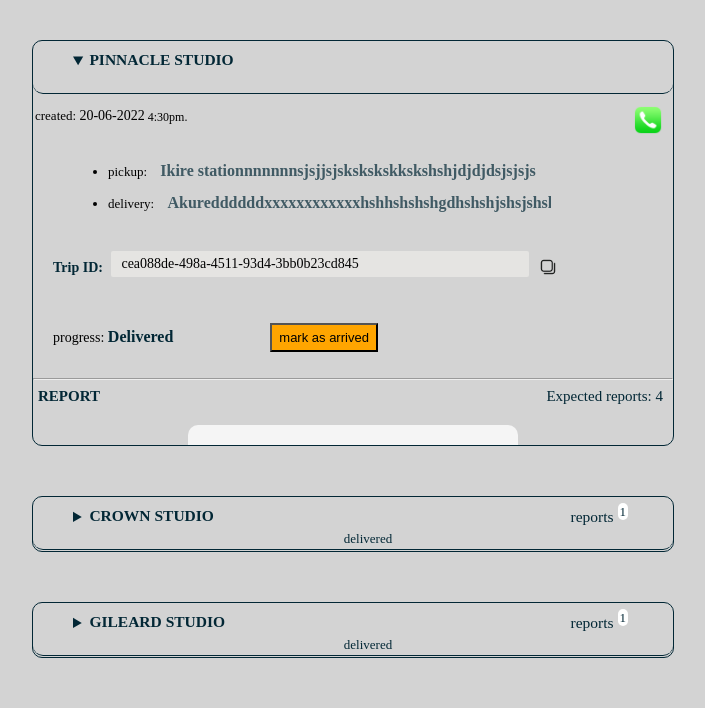
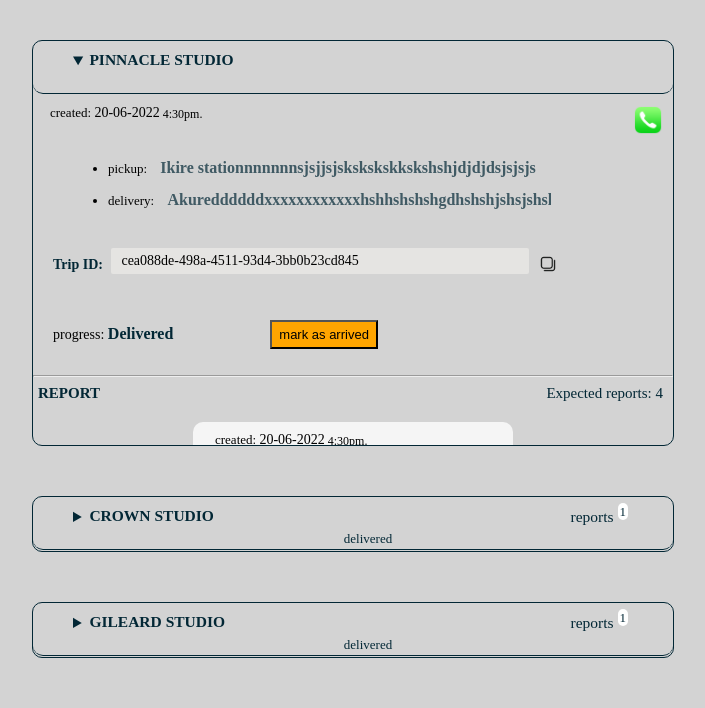
Before and after one commit to SneezyG/transport, a Django app: template transit/app/templates/app/panel.html in a window 1280 px wide, after a click that opens the changed part. Shown: the part 135-843 px from the top of the page, without its empty margins (287-992 px from the left). Run offline with Django 4.2, Linux system fonts and the light colour scheme; the template is opened without the code that fills it, so the values that code supplies are empty.

Commit message:
painting

```diff
--- a/transit/app/templates/app/panel.css
+++ b/transit/app/templates/app/panel.css
@@ -191,10 +191,14 @@
         pointer-events: none;
       }
 
+     #date {
+       margin: 10px 0 0 15px;
+     }
+
      .created{
        font-size: 13px;
        padding-left: 2px;
-       margin-bottom: 0;
+       margin: 0;
      }
 
      .created > span {
@@ -329,9 +333,8 @@
        margin: auto;
        background-color: #F5F5F5;
        border-radius: 10px;
-       padding: 7px 10px 10px 10px;
-       padding-left: 20px;
-       margin-bottom: 30px;
+       padding: 10px 0 5px 20px;
+       margin-bottom: 15px;
        position: relative;
      }
 
@@ -377,12 +380,12 @@
      }
 
      #report button {
-       background-color: rgb(2, 39, 53);
+       background-color: rgb(65, 109, 124);
        color: white;
        font-size: 12px;
        position: absolute;
        right: 10%;
-       top: 40px;
+       top: 33px;
        border-radius: 5px;
      }
 
@@ -458,15 +461,22 @@
      background-color: rgb(2, 39, 53);
    }
 
+   .contact p {
+     margin: 0;
+     padding: 0;
+   }
+
    .contact ul {
      list-style: none;
      padding: 0;
+     margin: 7px 0 0 0;
    }
 
    .contact div {
     max-height: 230px;
     overflow-y: scroll;
     overflow-x: hidden;
+    padding-top: 7px;
    }
 
    .contact span {
--- a/transit/app/templates/app/panel.html
+++ b/transit/app/templates/app/panel.html
@@ -120,7 +120,7 @@
       <h4 class="contactFoot">X</h4>
       </div>
 
-    <p class="created">created: <span>20-06-2022<sub>4:30pm.</sub></span></p>
+    <p class="created" id="date">created: <span>20-06-2022<sub>4:30pm.</sub></span></p>
 
     <ul id="origin">
     <li>pickup: <span> Ikire stationnnnnnnsjsjjsjskskskskkskshshjdjdjdsjsjsjs</span></li>
@@ -282,7 +282,7 @@
       <h4 class="contactFoot">X</h4>
       </div>
 
-    <p class="created">created: <span>20-06-2022<sub>4:30pm.</sub></span></p>
+    <p class="created" id="date">created: <span>20-06-2022<sub>4:30pm.</sub></span></p>
 
     <ul id="origin">
     <li>pickup: <span>Ibadanhshhshehsbbdbxbbxbxjjisksjjsndndnndndndndndndn</span></li>
@@ -444,7 +444,7 @@
       <h4 class="contactFoot">X</h4>
       </div>
 
-    <p class="created">created: <span>20-06-2022<sub>4:30pm.</sub></span></p>
+    <p class="created" id="date">created: <span>20-06-2022<sub>4:30pm.</sub></span></p>
 
     <ul id="origin">
     <li>pickup: <span>Ibadanhdyeuejbxbxbzbbshsjjdjdjsjdjjsjsjsjjdjjdjdjjd</span></li>
```
